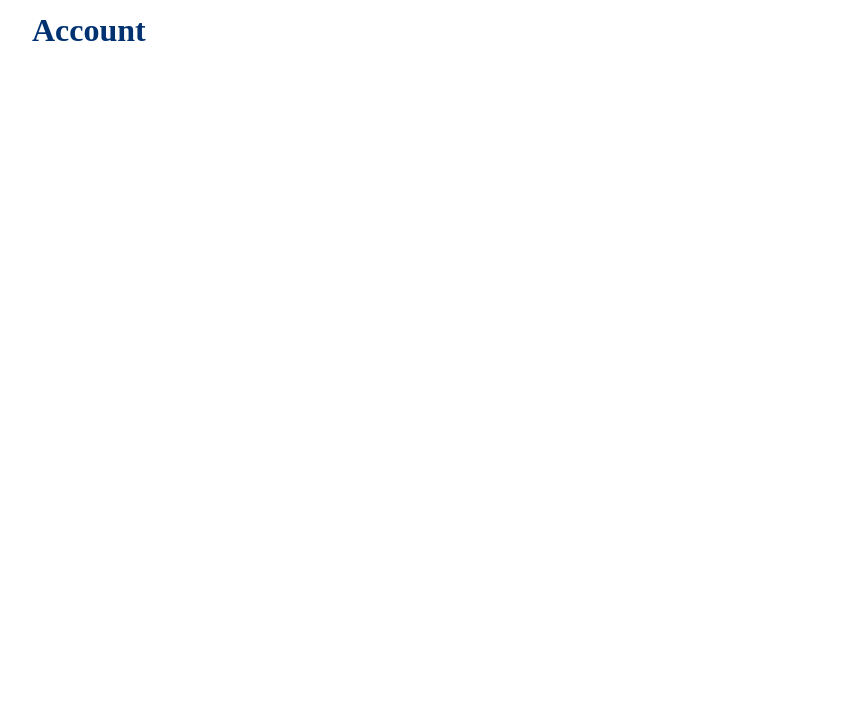
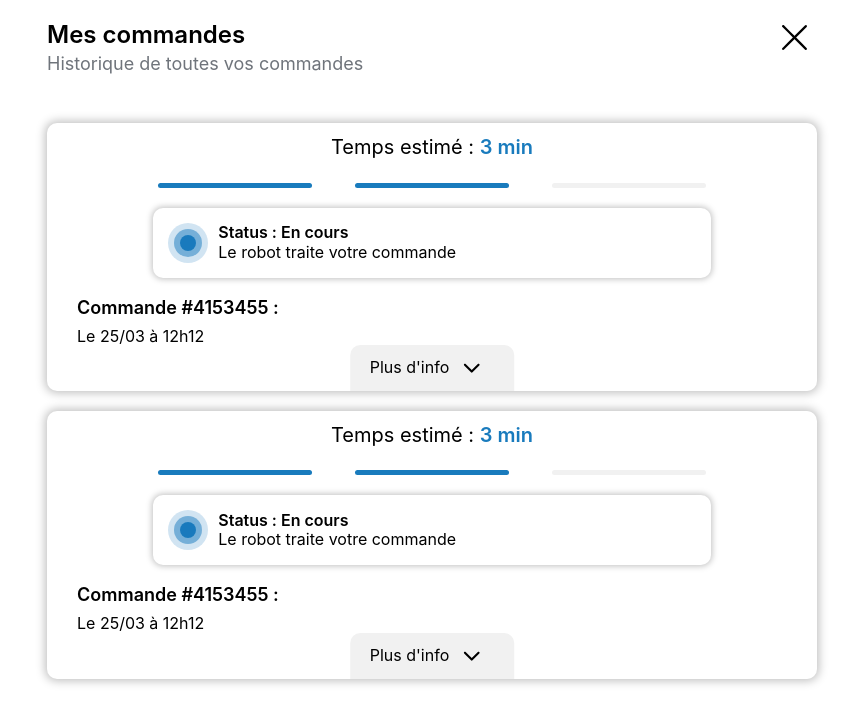
Before and after one commit to matqueme/chaine-de-production, a React (Create React App) app in the folder chaine-production/: page /account in a window 1280 px wide. Shown: the top 724 px of the page, without its empty margins (208-1062 px from the left). Built offline with nearby package versions, Linux system fonts and the light colour scheme; a web font is replaced by a local one.

Commit message:
Ajout de la page Account avec l'historique de commandes

```diff
--- /dev/null
+++ b/chaine-production/src/Components/OrderAccount.component.js
@@ -0,0 +1,46 @@
+function OrderAccount() {
+  return (
+    <div className="order-account">
+      <p className="time">
+        Temps estimé : <span>3 min</span>
+      </p>
+      <div className="status">
+        <div className="status-item-blue"></div>
+        <div className="status-item-blue"></div>
+        <div className="status-item-gray"></div>
+      </div>
+      <div className="status-text-div">
+        <div className="circles">
+          <div className="circle1"></div>
+          <div className="circle2"></div>
+          <div className="circle3"></div>
+        </div>
+        <div className="status-text">
+          <p>Status : En cours</p>
+          <p className="info-robot">Le robot traite votre commande</p>
+        </div>
+      </div>
+      <div className="status-order-infos">
+        <h2>Commande #4153455 :</h2>
+        <p>Le 25/03 à 12h12</p>
+      </div>
+      <div className="order-infos">
+        <p>Plus d'info</p>
+        <svg
+          xmlns="http://www.w3.org/2000/svg"
+          width="24"
+          height="14"
+          viewBox="0 0 24 14"
+          fill="none"
+        >
+          <path
+            d="M10.9393 13.0607C11.5251 13.6464 12.4749 13.6464 13.0607 13.0607L22.6066 3.51472C23.1924 2.92893 23.1924 1.97918 22.6066 1.3934C22.0208 0.807612 21.0711 0.807612 20.4853 1.3934L12 9.87868L3.51472 1.3934C2.92893 0.807612 1.97918 0.807612 1.3934 1.3934C0.807612 1.97918 0.807612 2.92893 1.3934 3.51472L10.9393 13.0607ZM10.5 11V12H13.5V11H10.5Z"
+            fill="black"
+          />
+        </svg>
+      </div>
+    </div>
+  );
+}
+
+export default OrderAccount;
--- a/chaine-production/src/Pages/Account.js
+++ b/chaine-production/src/Pages/Account.js
@@ -1,7 +1,27 @@
+import OrderAccount from "../Components/OrderAccount.component";
+import "./Account.scss";
+import { useNavigate } from "react-router-dom";
 const Account = () => {
+  const navigate = useNavigate();
   return (
-    <div>
-      <h1>Account</h1>
+    <div className="account">
+      <div className="title-account">
+        <div>
+          <h2>Mes commandes</h2>
+          <h3>Historique de toutes vos commandes</h3>
+        </div>
+        <svg
+          id="Calque_1"
+          data-name="Calque 1"
+          xmlns="http://www.w3.org/2000/svg"
+          viewBox="0 0 264.51 264.39"
+          onClick={() => navigate("/")}
+        >
+          <path d="M115.46,132.47c-1.34-1.41-2.25-2.4-3.21-3.36C76.33,93.21,40.4,57.32,4.49,21.41-.42,16.5-1.35,10.58,1.93,5.53,6.12-.95,14.93-1.82,20.7,3.82c6.79,6.62,13.44,13.38,20.15,20.09,29.48,29.46,58.96,58.92,88.43,88.39,.88,.88,1.59,1.93,2.64,3.21,1.43-1.37,2.5-2.34,3.52-3.36C171.08,76.49,206.73,40.85,242.33,5.16c3.03-3.04,6.25-5.42,10.74-5.13,4.74,.3,8.31,2.6,10.28,6.96,1.96,4.34,1.42,8.53-1.46,12.33-.97,1.28-2.19,2.39-3.33,3.54-35.37,35.39-70.75,70.78-106.13,106.15-.96,.96-2.08,1.77-4.47,3.79,1.91,1.12,3.44,1.65,4.47,2.67,35.7,35.59,71.34,71.24,107.04,106.83,3.35,3.34,5.68,6.92,4.9,11.89-1.44,9.15-11.99,13.29-19.26,7.52-1.17-.93-2.19-2.04-3.25-3.1-35.39-35.37-70.79-70.73-106.16-106.12-1.04-1.04-1.89-2.27-2.98-3.59-1.6,1.53-2.68,2.53-3.72,3.57-35.73,35.73-71.47,71.46-107.16,107.23-3.17,3.18-6.64,5.22-11.28,4.6-4.61-.62-7.89-3.1-9.55-7.39-1.7-4.4-1.11-8.65,2.06-12.24,2.39-2.71,5.06-5.17,7.62-7.73,33.79-33.8,67.57-67.6,101.37-101.39,.97-.97,2.03-1.84,3.4-3.07Z" />
+        </svg>
+      </div>
+      <OrderAccount />
+      <OrderAccount />
     </div>
   );
 };
--- /dev/null
+++ b/chaine-production/src/Pages/Account.scss
@@ -0,0 +1,145 @@
+@use "../const" as const;
+
+.account {
+  padding: 15px;
+
+  svg {
+    cursor: pointer;
+    width: 25px;
+    aspect-ratio: 1/1;
+    margin: 10px;
+  }
+  .title-account {
+    display: flex;
+    flex-direction: row;
+    justify-content: space-between;
+    align-items: flex-start;
+    margin-bottom: 40px;
+  }
+}
+
+//OrderAccount
+.order-account {
+  display: flex;
+  flex-direction: column;
+  background: #ffffff;
+  box-shadow: 0px 0px 10px 2px rgba(0, 0, 0, 0.25);
+  border-radius: 10px;
+  padding: 5px 20px;
+  position: relative;
+  margin: 20px 0;
+  .time {
+    align-self: center;
+    font-size: 20px;
+    margin: 10px;
+    span {
+      font-weight: const.$semi-bold;
+      color: const.$blue2;
+    }
+  }
+}
+
+.status {
+  display: flex;
+  width: 75%;
+  flex-direction: row;
+  justify-content: space-between;
+  align-self: center;
+  padding: 15px;
+  div {
+    width: 28%;
+    height: 5px;
+    border-radius: 10px;
+  }
+  .status-item-blue {
+    background-color: const.$blue2;
+  }
+
+  .status-item-gray {
+    background-color: const.$lightGray;
+  }
+}
+
+//partie 2
+.status-text-div {
+  padding: 15px;
+  margin: 5px;
+  font-weight: const.$semi-bold;
+  display: flex;
+  align-items: center;
+  flex-direction: row;
+  width: calc(75% - 20px);
+  align-self: center;
+
+  background: #ffffff;
+  box-shadow: 0px 0px 6px 1px rgba(0, 0, 0, 0.25);
+  border-radius: 10px;
+
+  .status-text {
+    margin-left: 10px;
+  }
+
+  .info-robot {
+    font-weight: const.$regular;
+  }
+
+  .circles {
+    aspect-ratio: 1 / 1;
+    position: relative;
+    width: 40px;
+
+    div {
+      background-color: const.$blue2;
+      border-radius: 50%;
+      height: 100%;
+      position: absolute;
+      width: 100%;
+    }
+
+    .circle1 {
+      transform: scale(0.4);
+      opacity: 1;
+    }
+    .circle2 {
+      transform: scale(0.7);
+
+      opacity: 0.5;
+    }
+    .circle3 {
+      transform: scale(1);
+      opacity: 0.2;
+    }
+  }
+}
+
+.status-order-infos {
+  margin: 5px 0 30px 0;
+  h2 {
+    font-size: 18px;
+    font-weight: const.$semi-bold;
+    margin: 10px;
+  }
+  p {
+    font-size: 16px;
+    font-weight: const.$regular;
+    margin: 10px;
+  }
+}
+
+.order-infos {
+  position: absolute;
+  padding: 8px 20px;
+  bottom: 0;
+  right: 50%;
+  transform: translateX(50%);
+  background: const.$lightGray;
+  border-radius: 10px 10px 0 0;
+  display: flex;
+  flex-direction: row;
+  align-items: center;
+  cursor: pointer;
+  svg {
+    margin-left: 10px;
+    height: 10px;
+  }
+}
--- a/chaine-production/src/const.scss
+++ b/chaine-production/src/const.scss
@@ -2,7 +2,7 @@ $white: #ffffff;
 $lightGray: #f1f1f1;
 $grey: #6f747b;
 $blue: #003171;
-$blackPearl: #05172e;
+$blue2: #197bbd;
 $black: #000000;
 
 $regular: 400;
```
